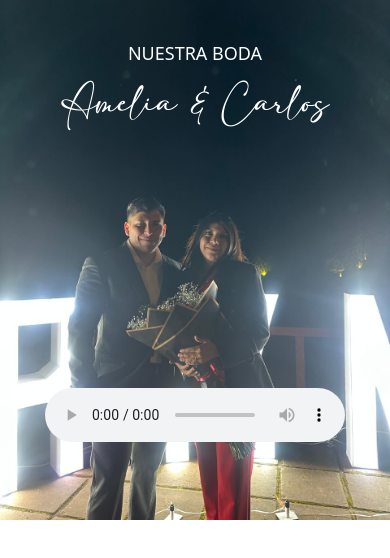
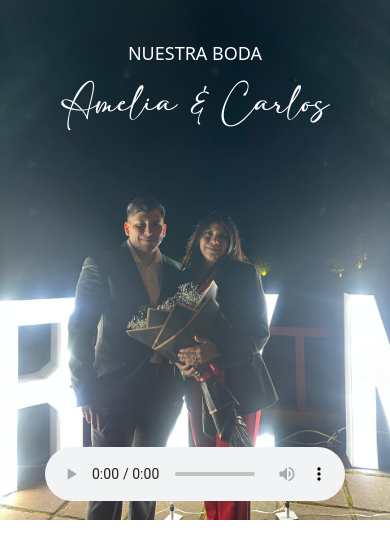
Before and after one commit to bet0gonzalez1995/invitacionBoda, a plain HTML site: page index2.html in a window 390 px wide. Drawn offline with nearby package versions, Linux system fonts and the light colour scheme.

Commit message:
Update styles2.css

```diff
--- a/assest/styles2.css
+++ b/assest/styles2.css
@@ -87,6 +87,6 @@
         font-size: 25px;
     }
     .reproductor {
-        margin-top: 65%;
+        margin-top: 80%;
     }
 }
```
